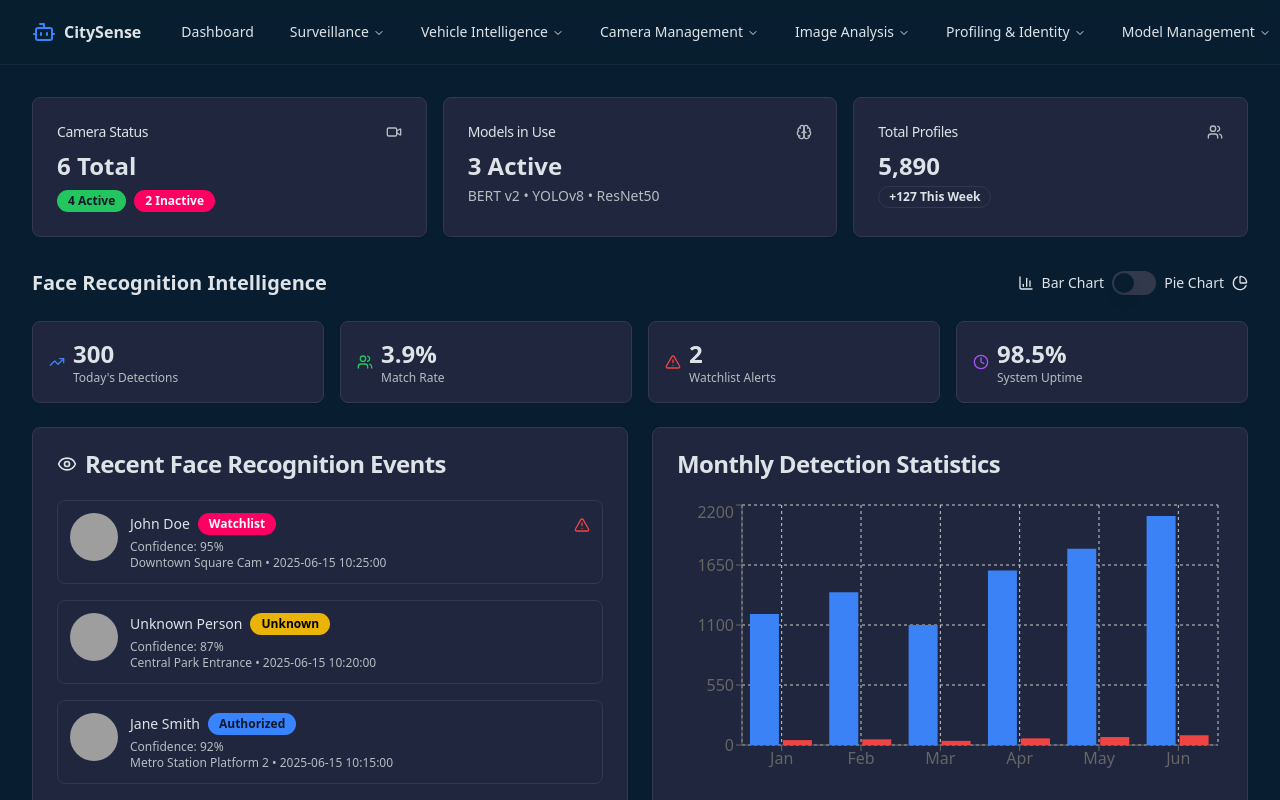
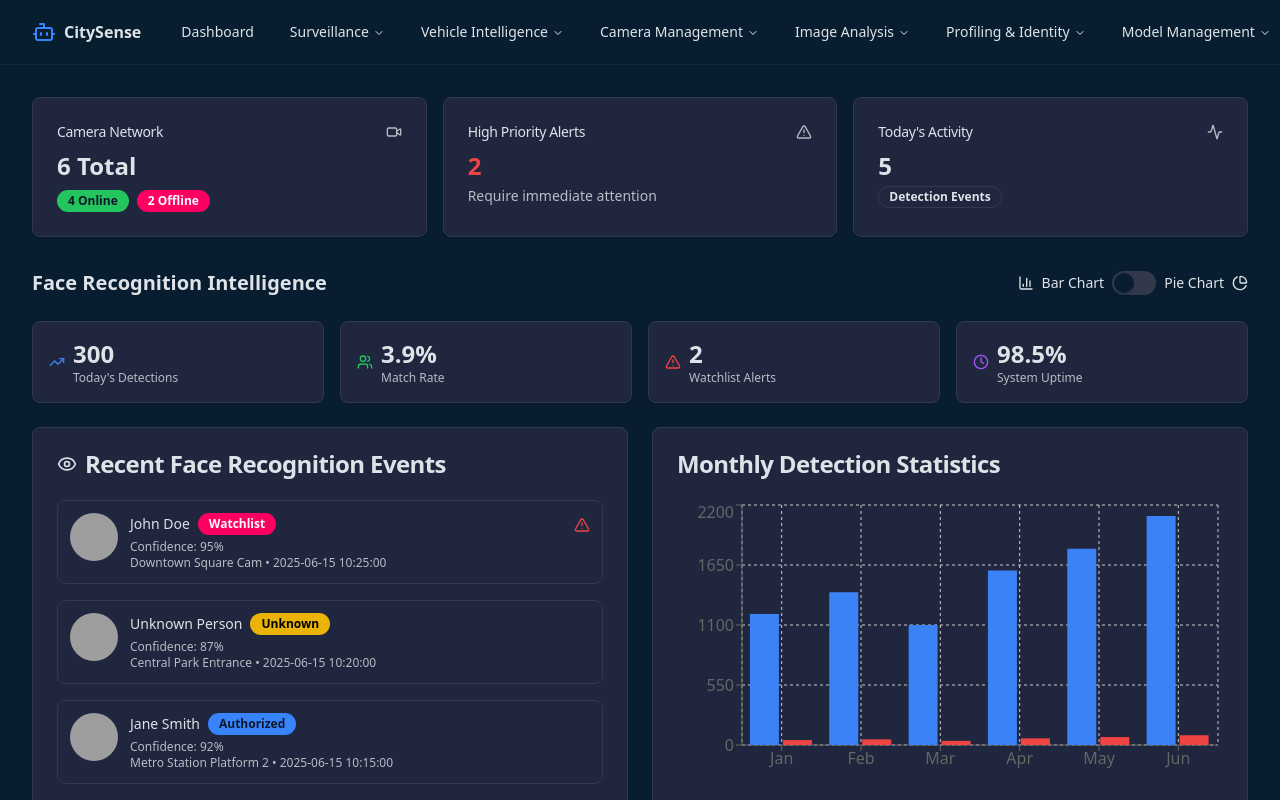
Before and after one commit to mukul9193/city-sense-nexus-dark, a React (Vite) app: page / in a window 1280 px wide. Shown: the top 800 px of the page. Built offline with nearby package versions, Linux system fonts and the light colour scheme; grey boxes are pictures that could not be loaded.

Commit message:
feat: Refactor dashboard top metrics
Remove "Models in Use" and "Total Profiles" from the top metrics, and adjust the remaining metrics for better dashboard clarity.

```diff
--- a/src/components/dashboard/FaceRecognitionOverview.tsx
+++ b/src/components/dashboard/FaceRecognitionOverview.tsx
@@ -5,7 +5,7 @@ import { Switch } from "@/components/ui/switch";
 import { faceRecognitionEvents, faceRecognitionStats, faceRecognitionStatusData, dailyDetectionTrends } from "@/lib/placeholder-data";
 import { Eye, AlertTriangle, BarChart3, PieChart, TrendingUp, Users, Clock } from "lucide-react";
 import { cn } from "@/lib/utils";
-import { BarChart, Bar, XAxis, YAxis, CartesianGrid, Tooltip, ResponsiveContainer, PieChart as RechartsPieChart, Cell, LineChart, Line } from 'recharts';
+import { BarChart, Bar, XAxis, YAxis, CartesianGrid, Tooltip, ResponsiveContainer, PieChart as RechartsPieChart, Cell, LineChart, Line, Pie } from 'recharts';
 import { useState } from 'react';
 
 const FaceRecognitionOverview = () => {
@@ -148,7 +148,7 @@ const FaceRecognitionOverview = () => {
               {showPieChart ? (
                 <RechartsPieChart>
                   <Tooltip formatter={(value, name) => [`${value}%`, name]} />
-                  <RechartsPieChart.Pie
+                  <Pie
                     data={faceRecognitionStatusData}
                     cx="50%"
                     cy="50%"
@@ -159,7 +159,7 @@ const FaceRecognitionOverview = () => {
                     {faceRecognitionStatusData.map((entry, index) => (
                       <Cell key={`cell-${index}`} fill={entry.fill} />
                     ))}
-                  </RechartsPieChart.Pie>
+                  </Pie>
                 </RechartsPieChart>
               ) : (
                 <BarChart data={faceRecognitionStats}>
--- a/src/pages/Index.tsx
+++ b/src/pages/Index.tsx
@@ -1,7 +1,7 @@
 
 import { Card, CardContent, CardHeader, CardTitle } from "@/components/ui/card";
-import { cameras } from "@/lib/placeholder-data";
-import { Video, Brain, Users } from "lucide-react";
+import { cameras, recentDetections } from "@/lib/placeholder-data";
+import { Video, AlertTriangle, Activity } from "lucide-react";
 import { Badge } from "@/components/ui/badge";
 import FaceRecognitionOverview from "@/components/dashboard/FaceRecognitionOverview";
 import SurveillanceModules from "@/components/dashboard/SurveillanceModules";
@@ -10,6 +10,9 @@ const Index = () => {
   const activeCameras = cameras.filter(cam => cam.status === 'Online').length;
   const inactiveCameras = cameras.filter(cam => cam.status === 'Offline' || cam.status === 'Warning').length;
 
+  const highPriorityAlerts = recentDetections.filter(det => det.severity === 'High').length;
+  const todayDetections = recentDetections.length; // Using current data as sample
+
   return (
     <div className="space-y-8">
       {/* Top Metrics */}
@@ -17,47 +20,47 @@ const Index = () => {
         {/* Camera Status */}
         <Card>
           <CardHeader className="flex flex-row items-center justify-between space-y-0 pb-2">
-            <CardTitle className="text-sm font-medium">Camera Status</CardTitle>
+            <CardTitle className="text-sm font-medium">Camera Network</CardTitle>
             <Video className="h-4 w-4 text-muted-foreground" />
           </CardHeader>
           <CardContent>
             <div className="text-2xl font-bold">{cameras.length} Total</div>
             <div className="flex gap-2 mt-2">
               <Badge variant="default" className="bg-green-500 hover:bg-green-600">
-                {activeCameras} Active
+                {activeCameras} Online
               </Badge>
               <Badge variant="destructive">
-                {inactiveCameras} Inactive
+                {inactiveCameras} Offline
               </Badge>
             </div>
           </CardContent>
         </Card>
 
-        {/* Models in Use */}
+        {/* High Priority Alerts */}
         <Card>
           <CardHeader className="flex flex-row items-center justify-between space-y-0 pb-2">
-            <CardTitle className="text-sm font-medium">Models in Use</CardTitle>
-            <Brain className="h-4 w-4 text-muted-foreground" />
+            <CardTitle className="text-sm font-medium">High Priority Alerts</CardTitle>
+            <AlertTriangle className="h-4 w-4 text-muted-foreground" />
           </CardHeader>
           <CardContent>
-            <div className="text-2xl font-bold">3 Active</div>
+            <div className="text-2xl font-bold text-red-500">{highPriorityAlerts}</div>
             <div className="text-sm text-muted-foreground mt-1">
-              BERT v2 • YOLOv8 • ResNet50
+              Require immediate attention
             </div>
           </CardContent>
         </Card>
 
-        {/* Total Profiles */}
+        {/* Today's Activity */}
         <Card>
           <CardHeader className="flex flex-row items-center justify-between space-y-0 pb-2">
-            <CardTitle className="text-sm font-medium">Total Profiles</CardTitle>
-            <Users className="h-4 w-4 text-muted-foreground" />
+            <CardTitle className="text-sm font-medium">Today's Activity</CardTitle>
+            <Activity className="h-4 w-4 text-muted-foreground" />
           </CardHeader>
           <CardContent>
-            <div className="text-2xl font-bold">5,890</div>
+            <div className="text-2xl font-bold">{todayDetections}</div>
             <div className="text-sm text-muted-foreground mt-1">
               <Badge variant="outline" className="text-xs">
-                +127 This Week
+                Detection Events
               </Badge>
             </div>
           </CardContent>
```
